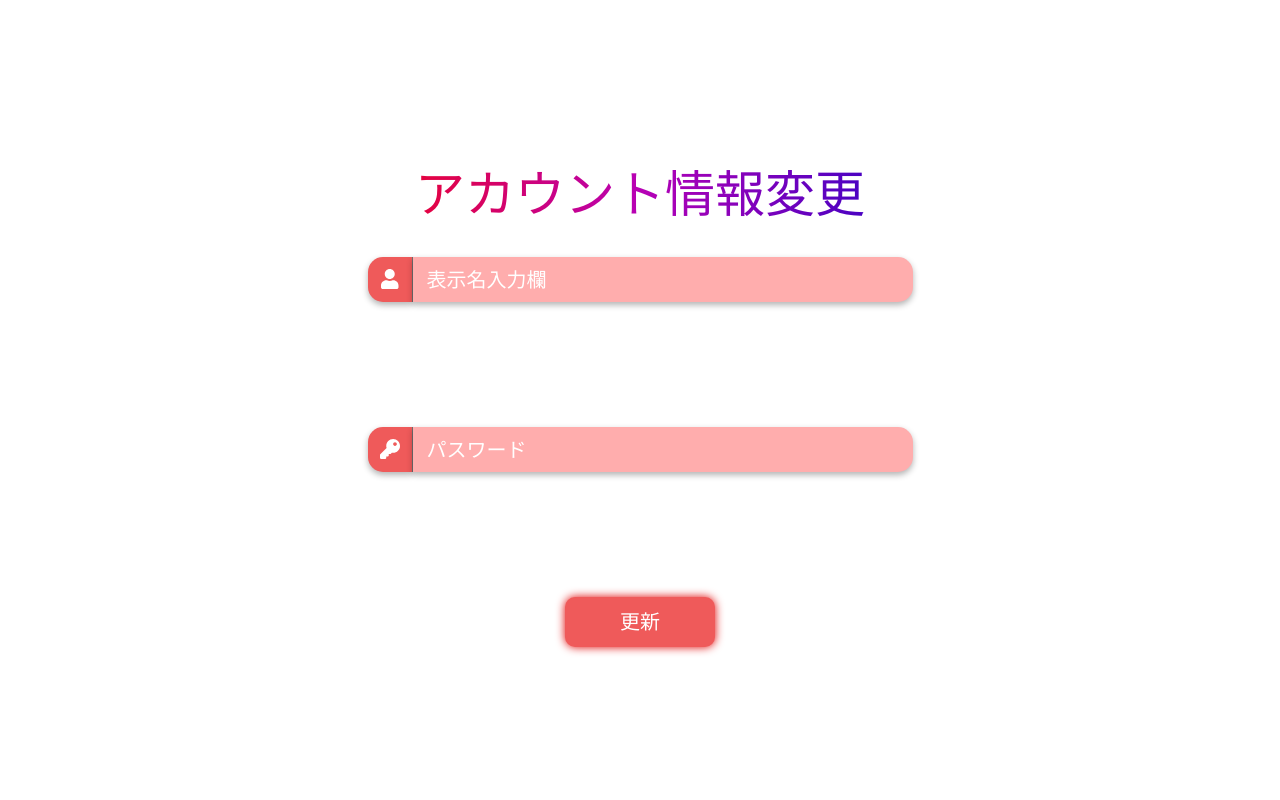
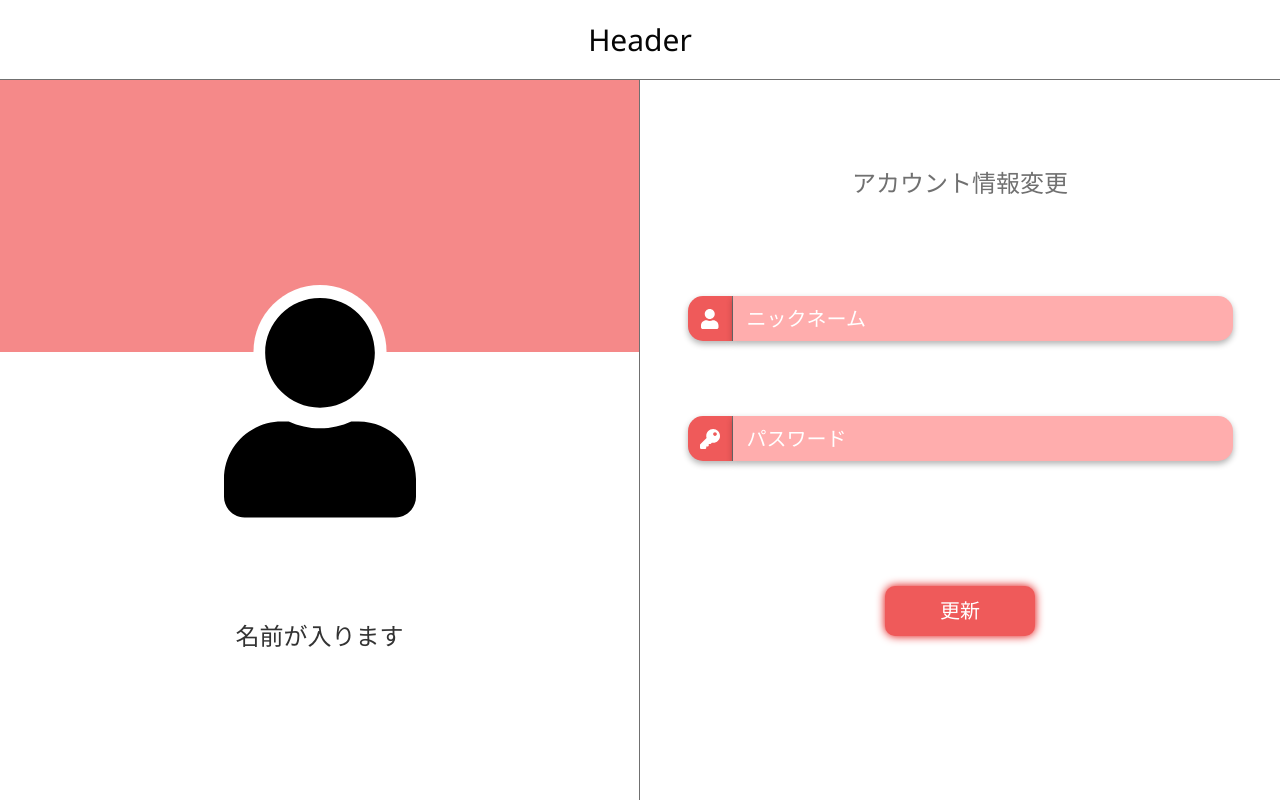
Before and after one commit to ms2019iwb/frontend, a React (Create React App) app: page /account in a window 1280 px wide. Built offline with nearby package versions, Linux system fonts and the light colour scheme.

Commit message:
アカウント情報変更画面完成

```diff
--- a/src/components/Button/Button.js
+++ b/src/components/Button/Button.js
@@ -34,7 +34,7 @@ const Root = styled(Link)`
   border-radius: 10px;
   width: ${props => props.widthSize};
   height: ${props => props.heightSize};
-  line-height: ${props => props.heightSize}
+  line-height: ${props => props.heightSize};
   text-align: center;
   color: #fff;
   font-size: 2rem;
--- /dev/null
+++ b/src/components/Button/Mypageedit_button.js
@@ -0,0 +1,36 @@
+import React from 'react';
+import styled from 'styled-components';
+
+const Mypageedit_button = (props) => {
+  return (
+    <Root>
+      {props.text}
+    </Root>
+  );
+};
+
+Mypageedit_button.defaultProps = {
+  text: ''
+};
+
+export default Mypageedit_button;
+
+const Root = styled.div`
+  display: block;
+  box-shadow: #df0000 0px 0px 10px;
+  background-color: #ef5a5a;
+  border-radius: 10px;
+  width: 150px;
+  height: 50px;
+  line-height: 50px;
+  text-align: center;
+  color: #fff;
+  font-size: 2rem;
+
+  @media screen and (max-width: 1100px){
+    border-radius: 5px;
+    width: 130px;
+    height: 40px;
+    line-height: 40px;
+  }
+`
--- a/src/components/Form/Button.js
+++ b/src/components/Form/Button.js
@@ -49,5 +49,4 @@ const Root = styled.div`
   background-color: ${props => props.backgroundcolor};
   color: ${props => props.color};
   font-size: ${props => props.fontsize};
-  }
 `
--- a/src/components/Form/InputWithIcon.js
+++ b/src/components/Form/InputWithIcon.js
@@ -36,6 +36,10 @@ const Root = styled.div`
   display: flex;
   margin-bottom: ${props => props.mbSize};
   height: 45px;
+
+  @media screen and (max-width: 1100px){
+    height: 40px;
+  }
 `
 
 const Label = styled.label`
@@ -54,6 +58,11 @@ const Label = styled.label`
   & > svg {
     font-size: 2rem;
   }
+
+  @media screen and (max-width: 1100px){
+    border-radius: 10px 0 0 10px;
+    width: 42px;
+  }
 `
 
 const Input = styled.input`
@@ -70,4 +79,10 @@ const Input = styled.input`
   &::-webkit-input-placeholder{
     color: #fff;
   }
-`;
+
+  @media screen and (max-width: 1100px){
+    border-radius: 0px 10px 10px 0px;
+    width: 220px;
+    font-size: 1.4rem;
+  }
+`
--- a/src/containers/Mypage/Edit.js
+++ b/src/containers/Mypage/Edit.js
@@ -1,17 +1,17 @@
 import React, { Component } from 'react';
 import styled from 'styled-components';
 import InputWithIcon from '../../components/Form/InputWithIcon';
+import { FontAwesomeIcon } from '@fortawesome/react-fontawesome'
 import { faKey, faUser } from '@fortawesome/free-solid-svg-icons';
-import Button from '../../components/Button/Button';
+import Button from '../../components/Button/Mypageedit_button';
 
 
 class Edit extends Component {
 
   state = {
     data: {
-      mail: '',
-      pass: '',
-      name: ''
+      name: '',
+      pass: ''
     }
   };
 
@@ -27,21 +27,36 @@ class Edit extends Component {
   render() {
     return (
       <Root>
-        <Title>
+        <Header>Header</Header>
+        <Left>
+          <Backtop>
+            <Userimg>
+              <FontAwesomeIcon icon={faUser} />
+            </Userimg>
+            <Username>名前が入ります</Username>
+          </Backtop>
+        </Left>
+        <Right>
+          <Accounteditwrap>
+            <Accountedittitle>
               アカウント情報変更
-        </Title>
+            </Accountedittitle>
+            <Accountedittext>
+              <Accounteditname>
                 <InputWithIcon
-            mbSize="125px"
+                  mbSize="0px"
                   icon={faUser}
                   id="name"
                   type="text"
                   name="name"
                   value={this.state.data.name}
-            placeholder="表示名入力欄"
+                  placeholder="ニックネーム"
                   onChange={this.txtChange}
                 />
+              </Accounteditname>
+              <Accounteditpass>
                 <InputWithIcon
-            mbSize="125px"
+                  mbSize="0px"
                   icon={faKey}
                   id="pass"
                   type="password"
@@ -50,7 +65,13 @@ class Edit extends Component {
                   placeholder="パスワード"
                   onChange={this.txtChange}
                 />
+              </Accounteditpass>
+            </Accountedittext>
+            <Accounteditsubmit>
               <Button text="更新" />
+            </Accounteditsubmit>
+          </Accounteditwrap>
+        </Right>
       </Root>
     );
   }
@@ -60,20 +81,183 @@ export default Edit;
 
 const Root = styled.div`
   display: flex;
+  position: relative;
+  width: 100%;
+  height: 100vh;
+  color: #333;
+
+  @media screen and (max-width: 1100px){
     flex-direction: column;
-  width:100%;
-  height: 100vh;
+  }
+`
+
+const Header = styled.header`
+  display: flex;
+  flex-direction: column;
+  align-items: center;
   justify-content: center;
+  position: fixed;
+  top: 0;
+  z-index: 1;
+  width: 100%;
+  height: 80px;
+  border-bottom: 1px solid #707070;
+  background-color: #FFFFFF;
+  color: #060606;
+  font-size: 3rem;
+`
+const Left = styled.div`
+  position: relative;
+  -webkit-box-sizing: border-box;
+  -moz-box-sizing: border-box;
+  -ms-box-sizing: border-box;
+  -o-box-sizing: border-box;
+  box-sizing: border-box;
+  width: 50%;
+  height: 100%;
+  border-right: 1px solid #707070;
+
+  @media screen and (max-width: 1100px){
+    width: 100%;
+    height: 32%;
+    border-right: none;
+  }
+`
+
+const Backtop = styled.div`
+  position: relative;
+  width: 100%;
+  height: 44%;
+  background-color: #F58989;
+
+  &::before{
+    content: '';
+    position: absolute;
+    bottom: -66px;
+    left: 50%;
+    -webkit-transform: translate(-50%);
+    -moz-transform: translate(-50%);
+    -ms-transform: translate(-50%);
+    -o-transform: translate(-50%);
+    transform: translate(-50%);
+    width: 133px;
+    height: 133px;
+    border-radius: 50%;
+    background-color: #FFFFFF;
+  }
+
+  @media screen and (max-width: 1100px){
+    width: 100%;
+    height: 100%;
+
+    &::before{
+      bottom: -31px;
+      width: 63px;
+      height: 63px;
+    }
+  }
+`
+
+const Userimg = styled.div`
+  position: relative;
+  width: 100%;
+  height: 100%;
+
+  & > svg{
+    position: absolute;
+    bottom: -165px;
+    left: 50%;
+    -webkit-box-transform: translate(-50%);
+    -moz-box-transform: translate(-50%);
+    -ms-box-transform: translate(-50%);
+    -o-box-transform: translate(-50%);
+    transform: translate(-50%);
+    width: 192px !important;
+    height: auto !important;
+    color: #000000;
+  }
+
+  @media screen and (max-width: 1100px){
+    & > svg{
+      bottom: -80px;
+      width: 95px !important;
+      height: auto !important;
+    }
+  }
+`
+
+const Username = styled.div`
+  position: relative;
+  bottom: -265px;
+  left: 50%;
+  -webkit-box-transform: translate(-50%);
+  -moz-box-transform: translate(-50%);
+  -ms-box-transform: translate(-50%);
+  -o-box-transform: translate(-50%);
+  transform: translate(-50%);
+  font-size: 2.4rem;
+  text-align: center;
+
+  @media screen and (max-width: 1100px){
+    bottom: -104px;
+    color: #707070;
+    font-size: 2rem;
+  }
+`
+
+const Right = styled.div`
+  display: flex;
+  flex-direction: column;
+  align-items: center;
+  justify-content: center;
+  width: 50%;
+  height: 100%;
+
+  @media screen and (max-width: 1100px){
+    width: 100%;
+    justify-content: unset;
+  }
+`
+
+const Accounteditwrap = styled.div`
+  text-align: center;
+
+  @media screen and (max-width: 1100px){
+    margin-top: 148px;
+  }
+`
+
+const Accountedittitle = styled.h1`
+  margin-bottom: 97px;
+  color: #707070;
+  font-size: 2.4rem;
+
+  @media screen and (max-width: 1100px){
+    margin-bottom: 27px;
+  }
+`
+
+const Accountedittext = styled.div`
+  margin-bottom: 125px;
+
+  @media screen and (max-width: 1100px){
+    margin-bottom: 44px;
+  }
+`
+
+const Accounteditname = styled.div`
+  margin-bottom: 75px;
+
+  @media screen and (max-width: 1100px){
+    margin-bottom: 29px;
+  }
+`
+
+const Accounteditpass = styled.div`
+`
+
+const Accounteditsubmit = styled.div`
+  display: flex;
+  flex-direction: column;
   align-items: center;
 `
-
-const Title = styled.h1`
-  background: -webkit-linear-gradient(to right, #e5033e, #b701b5, #4a02c2);
-  background: linear-gradient(to right, #e5033e, #b701b5, #4a02c2);
-  mix-blend-mode: screen;
-  color: #ffffff;
-  -webkit-background-clip: text;
-  -webkit-text-fill-color: transparent;
-  font-size: 500%;
-  margin-bottom: 3rem;
-`
```
Lines whose indentation alone changed are shown as unchanged.
